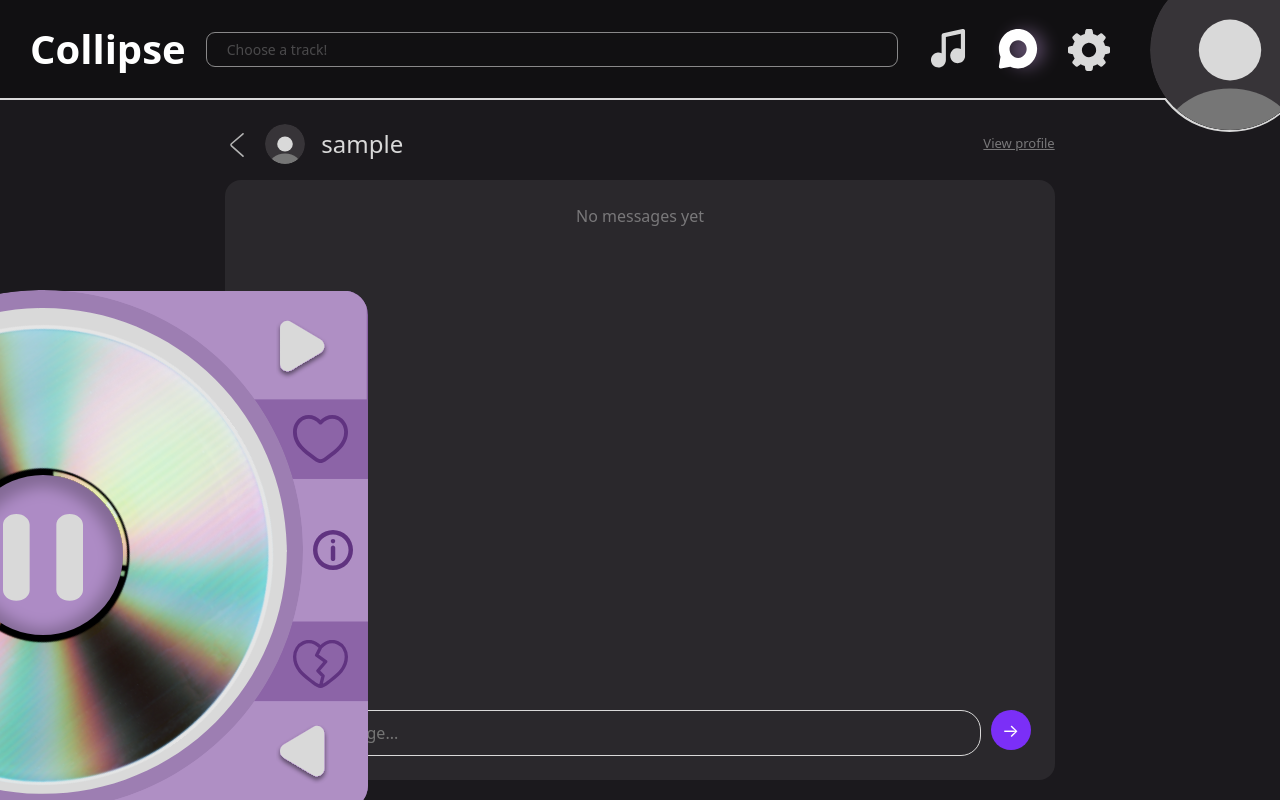
After one commit to shrevvd/Collipse, a Django app: a page that uses music/templates/base.html in a window 1280 px wide. The commit adds this page. Run offline with Django 5.2, Linux system fonts and the light colour scheme; the visitor is signed in with stand-in values (Sample User, id 1); data comes from the database, SQL or seed files in the repository.

Commit message:
Исправлены проблемы с тасканием диска, добавлена кнопка назад в чаты, настроено редактирование профиля

```diff
--- a/music/templates/base.html
+++ b/music/templates/base.html
@@ -381,64 +381,97 @@
 
     <script src="https://cdn.jsdelivr.net/npm/bootstrap@5.3.0/dist/js/bootstrap.bundle.min.js"></script>
     <script>
-        const indicator = document.querySelector('.glow-indicator');
-        const icons = document.querySelectorAll('.nav-icon');
-        const activeIcon = document.querySelector('.nav-icon.active');
-        if (activeIcon) {
+// ============================================================
+// ГЛОБАЛЬНЫЕ ПЕРЕМЕННЫЕ (доступны всем скриптам)
+// ============================================================
+var indicator = document.querySelector('.glow-indicator');
+var navIcons = document.querySelectorAll('.nav-icon');
+var disc = document.querySelector('.disc-back');
+var wrapper = document.querySelector('.disc-wrapper');
+
+// ============================================================
+// 1. ПОДСВЕТКА ИКОНОК В НАВБАРЕ
+// ============================================================
+(function() {
+    var activeIcon = document.querySelector('.nav-icon.active');
+    if (activeIcon && indicator) {
         indicator.style.left = (activeIcon.offsetLeft + activeIcon.offsetWidth/2 - 27) + 'px';
     }
-        icons.forEach(icon => {
+    navIcons.forEach(function(icon) {
         icon.addEventListener('click', function() {
-                icons.forEach(i => i.classList.remove('active'));
+            navIcons.forEach(function(i) { i.classList.remove('active'); });
             this.classList.add('active');
+            if (indicator) {
                 indicator.style.left = (this.offsetLeft + this.offsetWidth/2 - 27) + 'px';
+            }
         });
     });
+})();
 
-        // Drag диска
-        const disc = document.querySelector('.disc-back');
-        const wrapper = document.querySelector('.disc-wrapper');
-        let isDragging = false, startX, startY, startLeft, startBottom;
+// ============================================================
+// 2. DRAG ДИСКА
+// ============================================================
+(function() {
+    if (!disc || !wrapper) return;
+
+    var savedLeft = localStorage.getItem('discLeft');
+    var savedBottom = localStorage.getItem('discBottom');
+    if (savedLeft && savedBottom) {
+        wrapper.style.left = savedLeft;
+        wrapper.style.bottom = savedBottom;
+    }
+
+    var isDragging = false, startX, startY, startLeft, startBottom;
+
     disc.addEventListener('mousedown', function(e) {
         isDragging = true;
-            startX = e.clientX; startY = e.clientY;
-            startLeft = parseInt(window.getComputedStyle(wrapper).left) || 0;
-            startBottom = parseInt(window.getComputedStyle(wrapper).bottom) || 0;
+        startX = e.clientX;
+        startY = e.clientY;
+        var style = window.getComputedStyle(wrapper);
+        startLeft = parseInt(style.left) || 0;
+        startBottom = parseInt(style.bottom) || 0;
         e.preventDefault();
     });
+
     document.addEventListener('mousemove', function(e) {
         if (!isDragging) return;
         wrapper.style.left = (startLeft + e.clientX - startX) + 'px';
         wrapper.style.bottom = (startBottom + startY - e.clientY) + 'px';
+        localStorage.setItem('discLeft', wrapper.style.left);
+        localStorage.setItem('discBottom', wrapper.style.bottom);
     });
+
     document.addEventListener('mouseup', function() { isDragging = false; });
-    </script>
+})();
 
-    <audio id="audioPlayer" style="display: none;"></audio>
-
-    <script>
-const audio = document.getElementById('audioPlayer');
-const nowPlaying = document.getElementById('nowPlaying');
-const discInfoLink = document.getElementById('discInfoLink');
-const discLikeLink = document.getElementById('discLikeLink');
-const discLikeImg = document.getElementById('discLikeImg');
-const discDislikeLink = document.getElementById('discDislikeLink');
-const discDislikeImg = document.getElementById('discDislikeImg');
-let currentTrackRow = null;
-let currentTrackId = null;
+// ============================================================
+// 3. ПЛЕЕР, ЛАЙКИ, ДИЗЛАЙКИ
+// ============================================================
+var audio = document.getElementById('audioPlayer');
+var nowPlaying = document.getElementById('nowPlaying');
+var discInfoLink = document.getElementById('discInfoLink');
+var discLikeLink = document.getElementById('discLikeLink');
+var discLikeImg = document.getElementById('discLikeImg');
+var discDislikeLink = document.getElementById('discDislikeLink');
+var discDislikeImg = document.getElementById('discDislikeImg');
+var currentTrackRow = null;
+var currentTrackId = null;
 
 function getCSRFToken() {
-    const cookie = document.cookie.split('; ').find(row => row.startsWith('csrftoken='));
+    var cookie = document.cookie.split('; ').find(function(row) { return row.startsWith('csrftoken='); });
     return cookie ? cookie.split('=')[1] : '';
 }
 
-const savedTrack = localStorage.getItem('currentTrack');
-const savedTime = localStorage.getItem('currentTime');
+// Восстановление трека
+(function() {
+    var savedTrack = localStorage.getItem('currentTrack');
+    var savedTime = localStorage.getItem('currentTime');
     if (savedTrack && audio) {
         audio.src = savedTrack;
         audio.currentTime = savedTime ? parseFloat(savedTime) : 0;
-    audio.play().catch(() => {});
+        audio.play().catch(function() {});
     }
+})();
 
 window.addEventListener('beforeunload', function() {
     if (audio && !audio.paused && audio.src) {
@@ -447,10 +480,11 @@ window.addEventListener('beforeunload', function() {
     }
 });
 
+// Music RECS
 function playRandomTrack() {
     fetch('/random-api/')
-        .then(r => r.json())
-        .then(data => {
+        .then(function(r) { return r.json(); })
+        .then(function(data) {
             if (data.audio_url) {
                 audio.src = data.audio_url;
                 audio.play();
@@ -463,11 +497,13 @@ function playRandomTrack() {
                 if (discInfoLink) discInfoLink.href = '/track/' + data.id + '/';
                 if (discLikeLink) discLikeLink.href = '/track/' + data.id + '/like/';
                 if (discDislikeLink) discDislikeLink.href = '/track/' + data.id + '/dislike/';
-                discLikeImg.src = discLikeImg.src.includes('ПУСТОЕ') ? discLikeImg.src : discLikeImg.src.replace('HEART_FULL', 'HEART_EMPTY');
+                if (discLikeImg) discLikeImg.src = discLikeImg.src.replace('HEART_FULL', 'HEART_EMPTY');
             }
         });
 }
 
+// Лайк
+if (discLikeLink) {
     discLikeLink.addEventListener('click', function(e) {
         e.preventDefault();
         if (!currentTrackId) return;
@@ -475,8 +511,8 @@ discLikeLink.addEventListener('click', function(e) {
             method: 'POST',
             headers: { 'X-CSRFToken': getCSRFToken() }
         })
-    .then(r => r.json())
-    .then(data => {
+        .then(function(r) { return r.json(); })
+        .then(function(data) {
             if (data.status === 'liked') {
                 discLikeImg.src = discLikeImg.src.replace('HEART_EMPTY', 'HEART_FULL');
             } else if (data.status === 'unliked') {
@@ -484,7 +520,10 @@ discLikeLink.addEventListener('click', function(e) {
             }
         });
     });
+}
 
+// Дизлайк
+if (discDislikeLink) {
     discDislikeLink.addEventListener('click', function(e) {
         e.preventDefault();
         if (!currentTrackId) return;
@@ -492,8 +531,8 @@ discDislikeLink.addEventListener('click', function(e) {
             method: 'POST',
             headers: { 'X-CSRFToken': getCSRFToken() }
         })
-    .then(r => r.json())
-    .then(data => {
+        .then(function(r) { return r.json(); })
+        .then(function(data) {
             if (data.status === 'disliked') {
                 discDislikeImg.src = discDislikeImg.src.replace('HEART_BROKEN.svg', 'DISLIKE_PRESSED.svg');
                 playRandomTrack();
@@ -502,11 +541,13 @@ discDislikeLink.addEventListener('click', function(e) {
             }
         });
     });
+}
 
+// Клик по трекам
 document.addEventListener('DOMContentLoaded', function() {
-    document.querySelectorAll('.track-row').forEach(row => {
+    document.querySelectorAll('.track-row').forEach(function(row) {
         row.addEventListener('click', function() {
-            const audioUrl = this.dataset.audio;
+            var audioUrl = this.dataset.audio;
             if (!audioUrl) return;
             if (currentTrackRow === this) {
                 audio.paused ? audio.play() : audio.pause();
@@ -514,17 +555,17 @@ document.addEventListener('DOMContentLoaded', function() {
                 currentTrackRow = this;
                 audio.src = audioUrl;
                 audio.play();
-                const titleDiv = this.querySelector('div[style*="flex: 1"] div[style*="color: white"]');
+                var titleDiv = this.querySelector('div[style*="flex: 1"] div[style*="color: white"]');
                 if (titleDiv && nowPlaying) {
                     nowPlaying.textContent = titleDiv.textContent.trim();
                     nowPlaying.classList.remove('placeholder-text');
                     nowPlaying.classList.add('placeholder-text-active');
                 }
-                const infoLink = this.querySelector('.track-info-icon');
+                var infoLink = this.querySelector('.track-info-icon');
                 if (infoLink && discInfoLink) discInfoLink.href = infoLink.href;
-                const trackUrl = this.querySelector('.track-info-icon');
+                var trackUrl = this.querySelector('.track-info-icon');
                 if (trackUrl) {
-                    const id = trackUrl.href.split('/track/')[1]?.split('/')[0];
+                    var id = trackUrl.href.split('/track/')[1]?.split('/')[0];
                     if (id) currentTrackId = id;
                 }
                 localStorage.setItem('currentTrack', audioUrl);
@@ -546,6 +587,3 @@ document.addEventListener('DOMContentLoaded', function() {
 
 </body>
 </html>
-
-</body>
-</html>
--- a/music/urls.py
+++ b/music/urls.py
@@ -11,6 +11,5 @@ urlpatterns = [
     path('random-api/', views.random_track_api, name='random_track_api'),
     path('track/<int:track_id>/like/', views.track_like, name='track_like'),
     path('track/<int:track_id>/dislike/', views.track_dislike, name='track_dislike'),
-    path('chats/', views.chat_list, name='chat_list'),
     path('random-chat/', views.random_chat, name='random_chat'),
 ]
--- /dev/null
+++ b/users/templates/users/chat.html
@@ -0,0 +1,65 @@
+{% extends 'base.html' %}
+{% load static %}
+
+{% block content %}
+<div class="row">
+    <div class="col-md-8 offset-md-2">
+        <!-- Верхняя строка со стрелкой и именем -->
+        <div class="d-flex align-items-center gap-3 mb-3">
+            <a href="{% url 'chat_list' %}" style="flex-shrink: 0;">
+                <img src="{% static 'icons/НАЗАД.svg' %}" width="24" height="24" style="filter: brightness(0) invert(0.7);">
+            </a>
+            <a href="{% url 'profile' receiver.username %}" style="flex-shrink: 0;">
+                {% if receiver.profile.avatar %}
+                    <img src="{{ receiver.profile.avatar.url }}" width="40" height="40" style="border-radius: 50%; object-fit: cover;">
+                {% else %}
+                    <img src="{% static 'icons/АВАТАР.svg' %}" width="40" height="40" style="border-radius: 50%; object-fit: cover;">
+                {% endif %}
+            </a>
+            <h4 style="color: #D9D9D9; margin: 0;">{{ receiver.username }}</h4>
+            <a href="{% url 'profile' receiver.username %}" style="margin-left: auto; color: #79787A; font-size: 13px;">View profile</a>
+        </div>
+
+        <!-- Окно сообщений на всю высоту -->
+        <div class="card-custom-right p-4" style="background: #2A282C; display: flex; flex-direction: column; height: calc(100vh - 200px);">
+            <!-- Сообщения -->
+            <div style="flex: 1; overflow-y: auto; margin-bottom: 15px;">
+                {% for msg in messages %}
+                    {% if msg.sender == request.user %}
+                        <div style="margin-bottom: 10px; text-align: right;">
+                            <span style="background: #7B2FF7; color: white; padding: 8px 15px; border-radius: 20px; display: inline-block; max-width: 70%;">
+                                {{ msg.text }}
+                            </span>
+                            <div style="color: #79787A; font-size: 10px; margin-top: 2px;">{{ msg.created_at|date:"H:i" }}</div>
+                        </div>
+                    {% else %}
+                        <div style="margin-bottom: 10px;">
+                            <span style="background: #353237; color: white; padding: 8px 15px; border-radius: 20px; display: inline-block; max-width: 70%;">
+                                {{ msg.text }}
+                            </span>
+                            <div style="color: #79787A; font-size: 10px; margin-top: 2px;">{{ msg.created_at|date:"H:i" }}</div>
+                        </div>
+                    {% endif %}
+                {% empty %}
+                    <p style="color: #79787A; text-align: center;">No messages yet</p>
+                {% endfor %}
+            </div>
+
+            <!-- Форма отправки -->
+            <form method="POST" style="display: flex; gap: 10px;">
+                {% csrf_token %}
+                <input type="text" name="text" class="search-box" placeholder="Type a message..." style="flex: 1; padding: 10px 15px; border-radius: 20px;" autocomplete="off">
+                <button type="submit" style="background: #7B2FF7; border: none; color: white; border-radius: 50%; width: 40px; height: 40px; cursor: pointer; font-size: 18px;">→</button>
+            </form>
+        </div>
+    </div>
+</div>
+<script>
+    document.querySelectorAll('.nav-icon').forEach(function(i) { i.classList.remove('active'); });
+    var musicIcon = document.querySelector('.nav-icon[data-tab="chat"]');
+    if (musicIcon) musicIcon.classList.add('active');
+    if (indicator && musicIcon) {
+        indicator.style.left = (musicIcon.offsetLeft + musicIcon.offsetWidth/2 - 27) + 'px';
+    }
+</script>
+{% endblock %}
--- a/users/templates/users/profile.html
+++ b/users/templates/users/profile.html
@@ -30,6 +30,7 @@
                     <img src="{% static 'icons/КАРАНДАШ.svg' %}" width="22" height="22" style="filter: brightness(0) invert(0.7);">
                 </a>
             {% elif request.user.is_authenticated %}
+                <a href="{% url 'chat_view' profile.user.username %}" class="upload-link" style="font-size: 14px; margin-left: 10px;">Message</a>
                 {% if is_friend %}
                     <a href="{% url 'remove_friend' profile.user.username %}" class="upload-link" style="font-size: 14px;">Remove friend</a>
                 {% else %}
--- a/users/urls.py
+++ b/users/urls.py
@@ -9,4 +9,6 @@ urlpatterns = [
     path('edit/', views.edit_profile, name='edit_profile'),
     path('add-friend/<str:username>/', views.add_friend, name='add_friend'),
     path('remove-friend/<str:username>/', views.remove_friend, name='remove_friend'),
+    path('chat/<str:username>/', views.chat_view, name='chat_view'),
+    path('chats/', views.chat_list, name='chat_list'),
 ]
--- a/users/views.py
+++ b/users/views.py
@@ -4,7 +4,8 @@ from django.contrib.auth.forms import AuthenticationForm
 from django.contrib.auth.models import User
 from django.contrib.auth.decorators import login_required
 from .forms import RegisterForm
-from .models import Profile, Friend
+from .models import Profile, Friend, Message
+from django.db import models
 
 def register(request):
     if request.method == 'POST':
@@ -79,3 +80,43 @@ def remove_friend(request, username):
     friend_user = get_object_or_404(User, username=username)
     Friend.objects.filter(user=request.user, friend=friend_user).delete()
     return redirect('profile', username=username)
+
+@login_required
+def chat_list(request):
+    # Найти всех, с кем переписывался пользователь
+    sent_to = Message.objects.filter(sender=request.user).values_list('receiver', flat=True).distinct()
+    received_from = Message.objects.filter(receiver=request.user).values_list('sender', flat=True).distinct()
+    chat_user_ids = set(list(sent_to) + list(received_from))
+    chat_users = User.objects.filter(id__in=chat_user_ids)
+
+    # Для каждого — последнее сообщение
+    chats = []
+    for user in chat_users:
+        last_msg = Message.objects.filter(
+            (models.Q(sender=request.user, receiver=user) | models.Q(sender=user, receiver=request.user))
+        ).order_by('-created_at').first()
+        chats.append({'user': user, 'last_msg': last_msg})
+
+    # Сортировать по дате последнего сообщения
+    chats.sort(key=lambda x: x['last_msg'].created_at if x['last_msg'] else user.date_joined, reverse=True)
+
+    return render(request, 'users/chat_list.html', {'chats': chats})
+
+@login_required
+def chat_view(request, username):
+    receiver = get_object_or_404(User, username=username)
+    messages = Message.objects.filter(
+        models.Q(sender=request.user, receiver=receiver) |
+        models.Q(sender=receiver, receiver=request.user)
+    ).order_by('created_at')
+
+    if request.method == 'POST':
+        text = request.POST.get('text', '').strip()
+        if text:
+            Message.objects.create(sender=request.user, receiver=receiver, text=text)
+        return redirect('chat_view', username=username)
+
+    return render(request, 'users/chat.html', {
+        'receiver': receiver,
+        'messages': messages
+    })
```
Also changed, not shown: music/templates/music/chat_list.html (deleted, +0 -91 lines), music/templates/music/track_list.html (+2 -6 lines), users/models.py (+12 -0 lines), users/templates/users/chat_list.html (added, +79 -0 lines), users/migrations/0003_message.py (added). Lines whose indentation alone changed are shown as unchanged.
